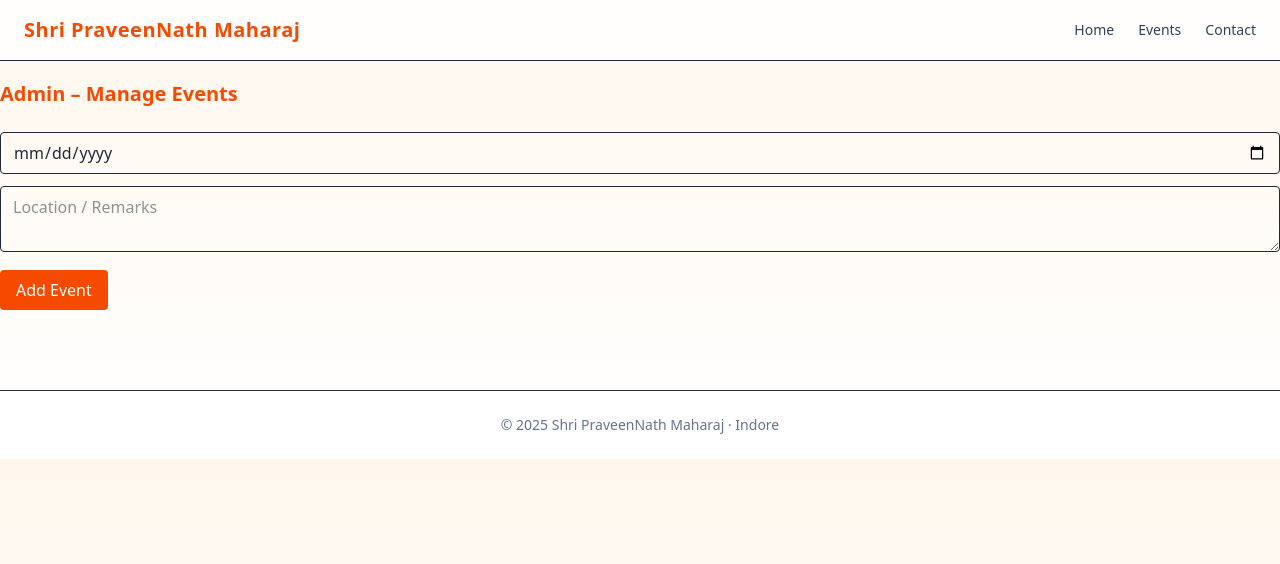
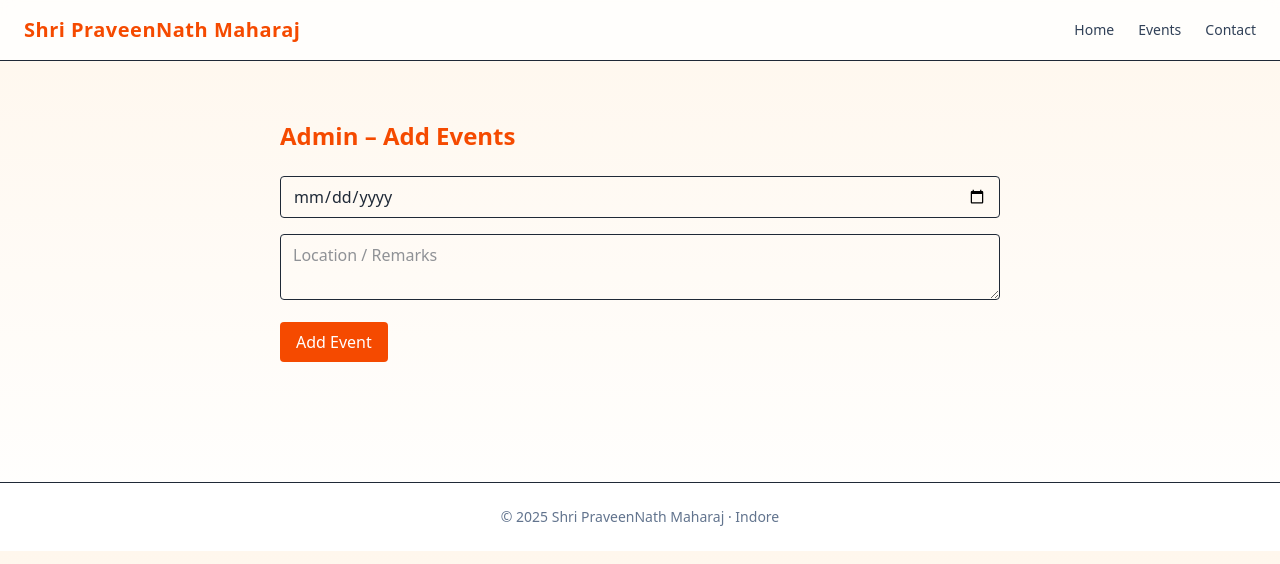
Before and after one commit to coderash112/ShriPraveenNath, a Next.js app: page /events/admin in a window 1280 px wide. Shown: the top 564 px of the page. Built offline with nearby package versions, Linux system fonts and the light colour scheme.

Commit message:
Fixed prevent default

```diff
--- a/app/events/admin/page.tsx
+++ b/app/events/admin/page.tsx
@@ -1,63 +1,51 @@
 "use client";
+
 import { useEffect, useState } from "react";
 
 export default function AdminEventsPage() {
-  const [events, setEvents] = useState([]);
   const [date, setDate] = useState("");
   const [remarks, setRemarks] = useState("");
-
-  async function loadEvents() {
-    const res = await fetch("/api/events");
-    setEvents(await res.json());
-  }
+  const [events, setEvents] = useState<any[]>([]);
 
   async function addEvent(e: React.FormEvent<HTMLFormElement>) {
     e.preventDefault();
+
     await fetch("/api/events", {
       method: "POST",
+      headers: { "Content-Type": "application/json" },
       body: JSON.stringify({ date, remarks }),
     });
+
     setDate("");
     setRemarks("");
-    loadEvents();
   }
 
-  useEffect(() => {
-    loadEvents();
-  }, []);
+  return (
+    <div className="max-w-3xl mx-auto px-6 py-10">
+      <h1 className="text-2xl font-semibold mb-6 text-orange-600">
+        Admin – Add Events
+      </h1>
 
-  return (
-    <div className="space-y-6">
-      <h2 className="text-xl text-orange-600 font-semibold">
-        Admin – Manage Events
-      </h2>
-
-      <form onSubmit={addEvent} className="space-y-3">
+      <form onSubmit={addEvent} className="space-y-4">
         <input
           type="date"
-          className="border px-3 py-2 rounded w-full"
           value={date}
-          onChange={e => setDate(e.target.value)}
+          onChange={(e) => setDate(e.target.value)}
+          className="w-full border px-3 py-2 rounded"
+          required
         />
+
         <textarea
-          className="border px-3 py-2 rounded w-full"
+          value={remarks}
+          onChange={(e) => setRemarks(e.target.value)}
           placeholder="Location / Remarks"
-          value={remarks}
-          onChange={e => setRemarks(e.target.value)}
+          className="w-full border px-3 py-2 rounded"
         />
+
         <button className="bg-orange-600 text-white px-4 py-2 rounded">
           Add Event
         </button>
       </form>
-
-      <div className="space-y-2">
-        {events.map(ev => (
-          <div key={ev.id} className="border p-3 rounded bg-white">
-            <strong>{ev.date}</strong>
-            <p className="text-sm">{ev.remarks}</p>
-          </div>
-        ))}
-      </div>
     </div>
   );
 }
```
